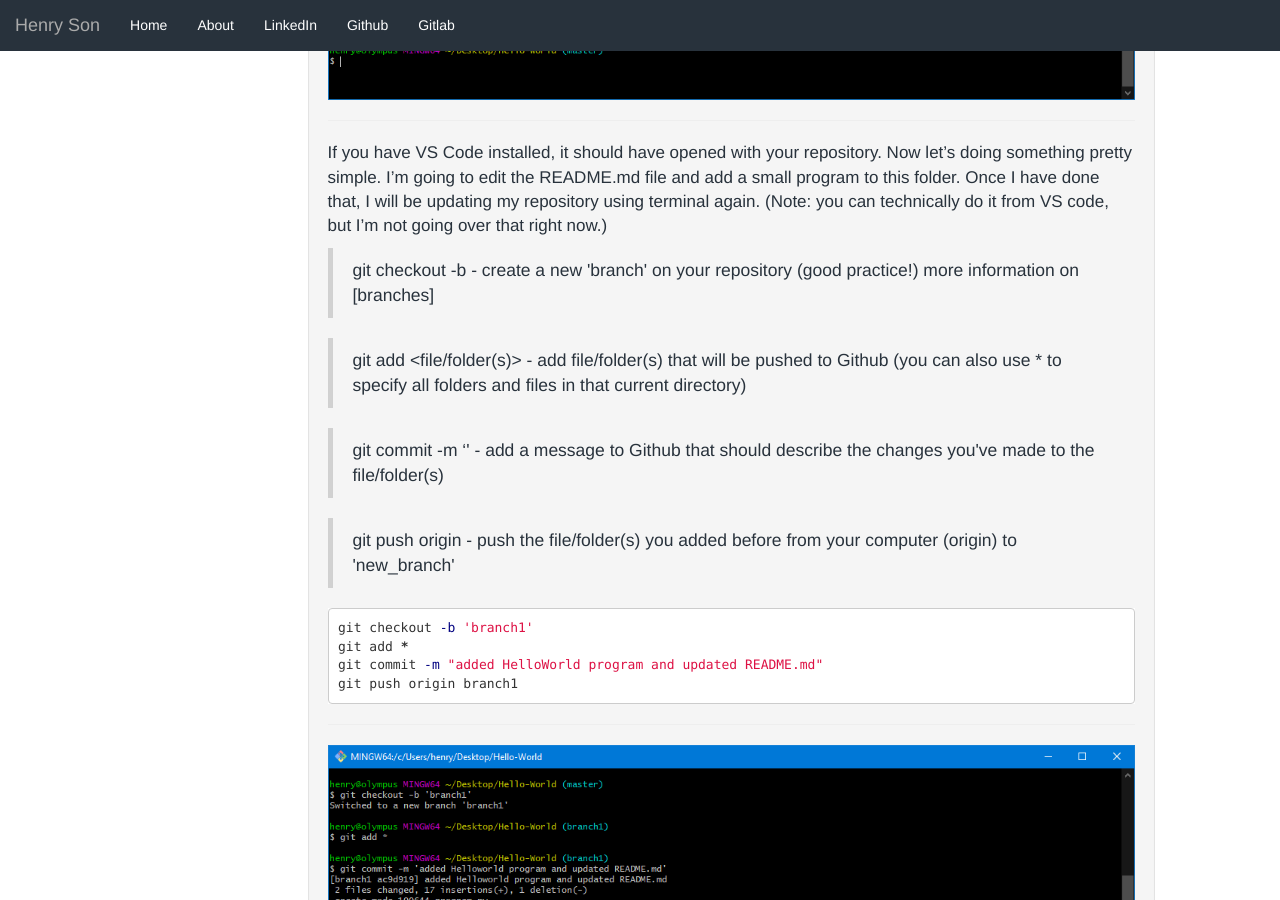
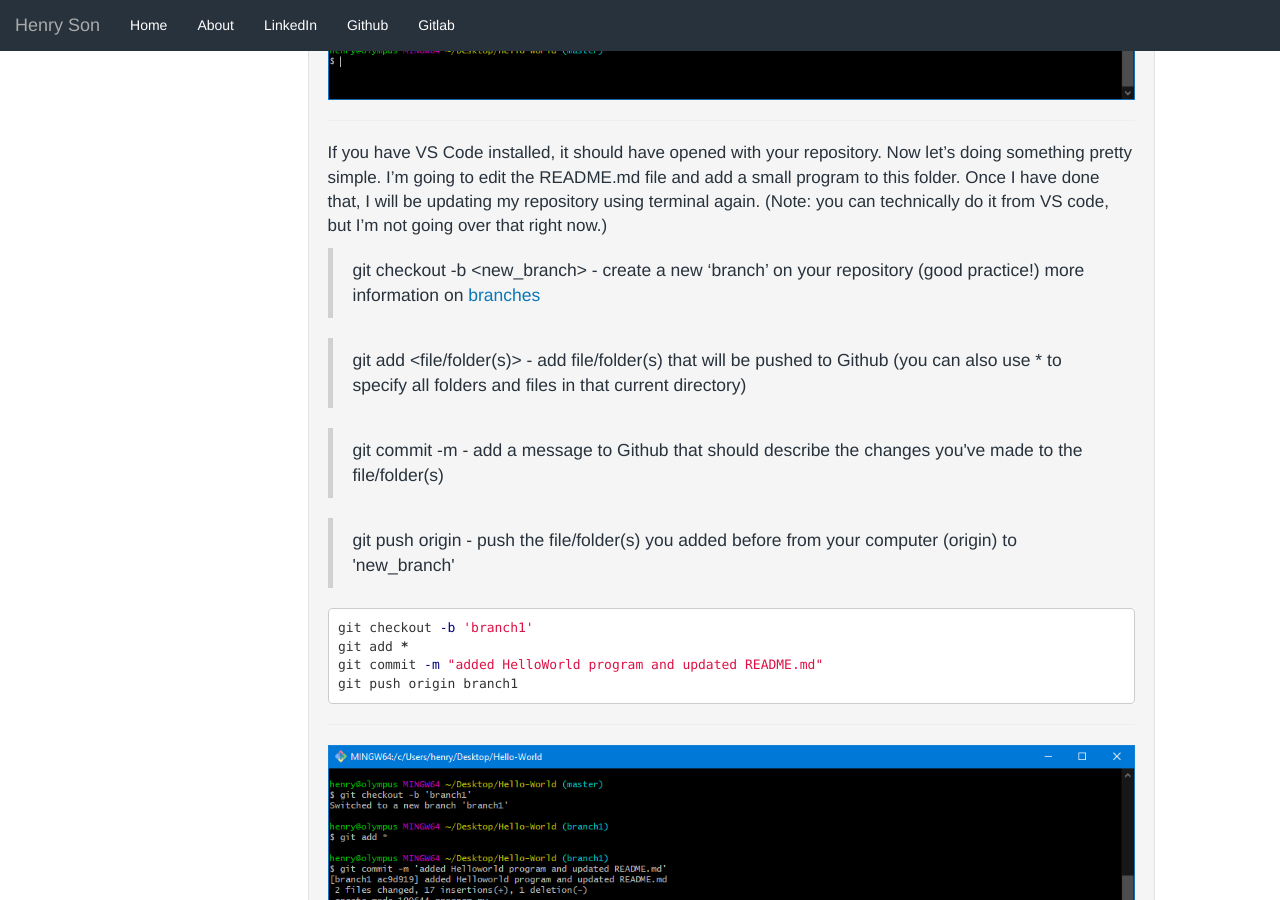
Before and after one commit to sonbyj01/sonbyj01.github.io, a Jekyll site: the page built from _posts/2020-04-28-How-to-use-Git.markdown, in a window 1280 px wide and 900 px high, scrolled down 11384 px. Built offline with Jekyll 4.4.1, drawn with Linux system fonts in a browser that asks for light colours.

Commit message:
Update 2020-04-28-How-to-use-Git.markdown

```diff
--- a/_posts/2020-04-28-How-to-use-Git.markdown
+++ b/_posts/2020-04-28-How-to-use-Git.markdown
@@ -210,13 +210,13 @@ code .
 -----
 
 If you have VS Code installed, it should have opened with your repository. Now let's doing something pretty simple. I'm going to edit the README.md file and add a small program to this folder. Once I have done that, I will be updating my repository using terminal again. (Note: you can technically do it from VS code, but I'm not going over that right now.)
-> git checkout -b <new_branch> - create a new 'branch' on your repository (good practice!) more information on [branches]
+> git checkout -b \<new_branch\> - create a new 'branch' on your repository (good practice!) more information on [branches]
 
 
 > git add <file/folder(s)> - add file/folder(s) that will be pushed to Github (you can also use * to specify all folders and files in that current directory)
 
 
-> git commit -m '<message>' - add a message to Github that should describe the changes you've made to the file/folder(s)
+> git commit -m <message> - add a message to Github that should describe the changes you've made to the file/folder(s)
 
 
 > git push origin <new_branch> - push the file/folder(s) you added before from your computer (origin) to 'new_branch'
```
